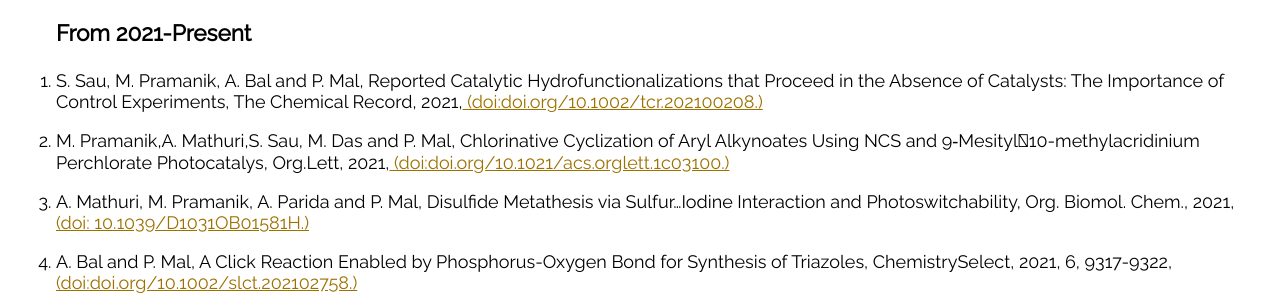
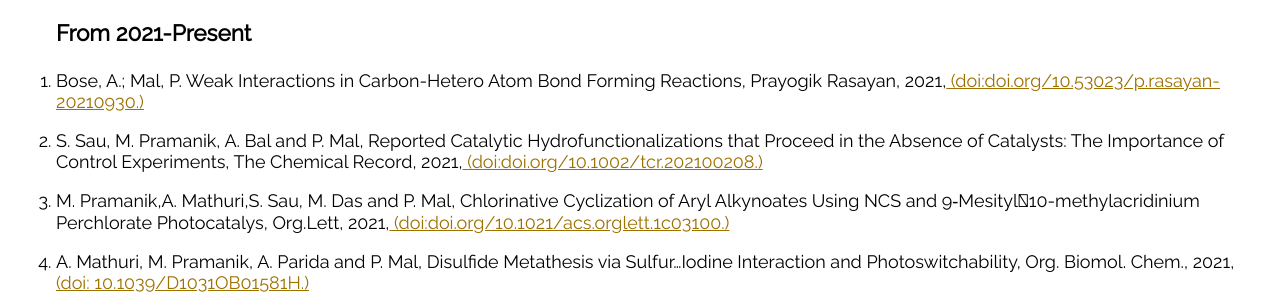
Before and after one commit to pmallab/lab_webpage, a Gatsby site: page /publications in a window 1280 px wide. Shown: the part 452-760 px from the top of the page. Built offline with nearby package versions, Linux system fonts and the light colour scheme; Gatsby itself is replaced by a stand-in of ours.

Commit message:
Update publications.js

```diff
--- a/src/pages/publications.js
+++ b/src/pages/publications.js
@@ -19,6 +19,8 @@ const Publications = () => {
       <small class="text-muted"> From 2021-Present</small>
     </h2>
 
+  <li><p> Bose, A.; Mal, P. Weak Interactions in Carbon-Hetero Atom Bond Forming Reactions,  Prayogik Rasayan, 2021,
+  <Link className="Pub1link" to="https://doi.org/10.53023/p.rasayan-20210930/" target="_blank"> (doi:doi.org/10.53023/p.rasayan-20210930.)</Link></p></li>
 
 
   <li><p> S. Sau, M. Pramanik, A. Bal and P. Mal, Reported Catalytic Hydrofunctionalizations that Proceed in the Absence of Catalysts: The Importance of Control Experiments, The Chemical Record, 2021,
```
